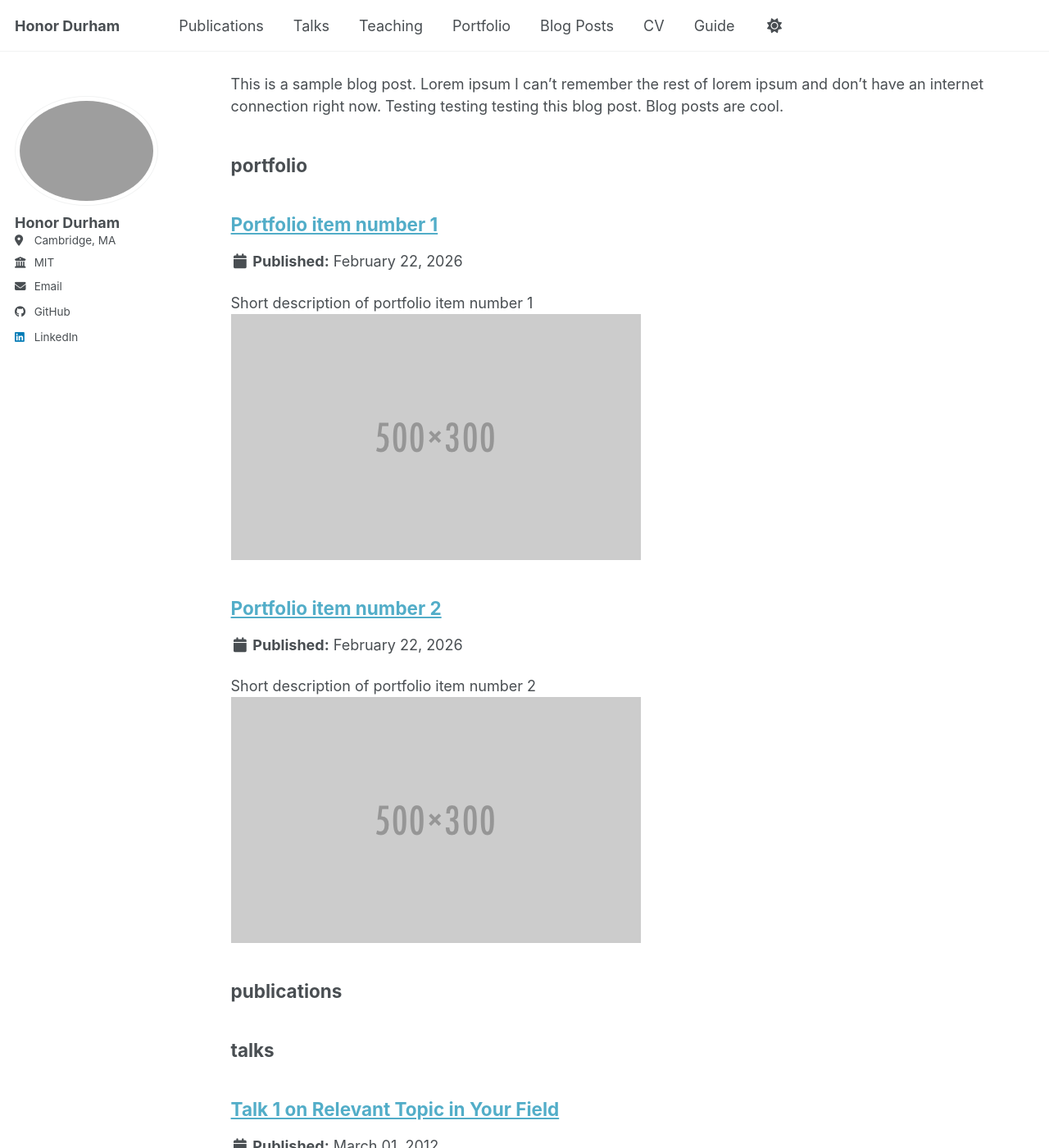
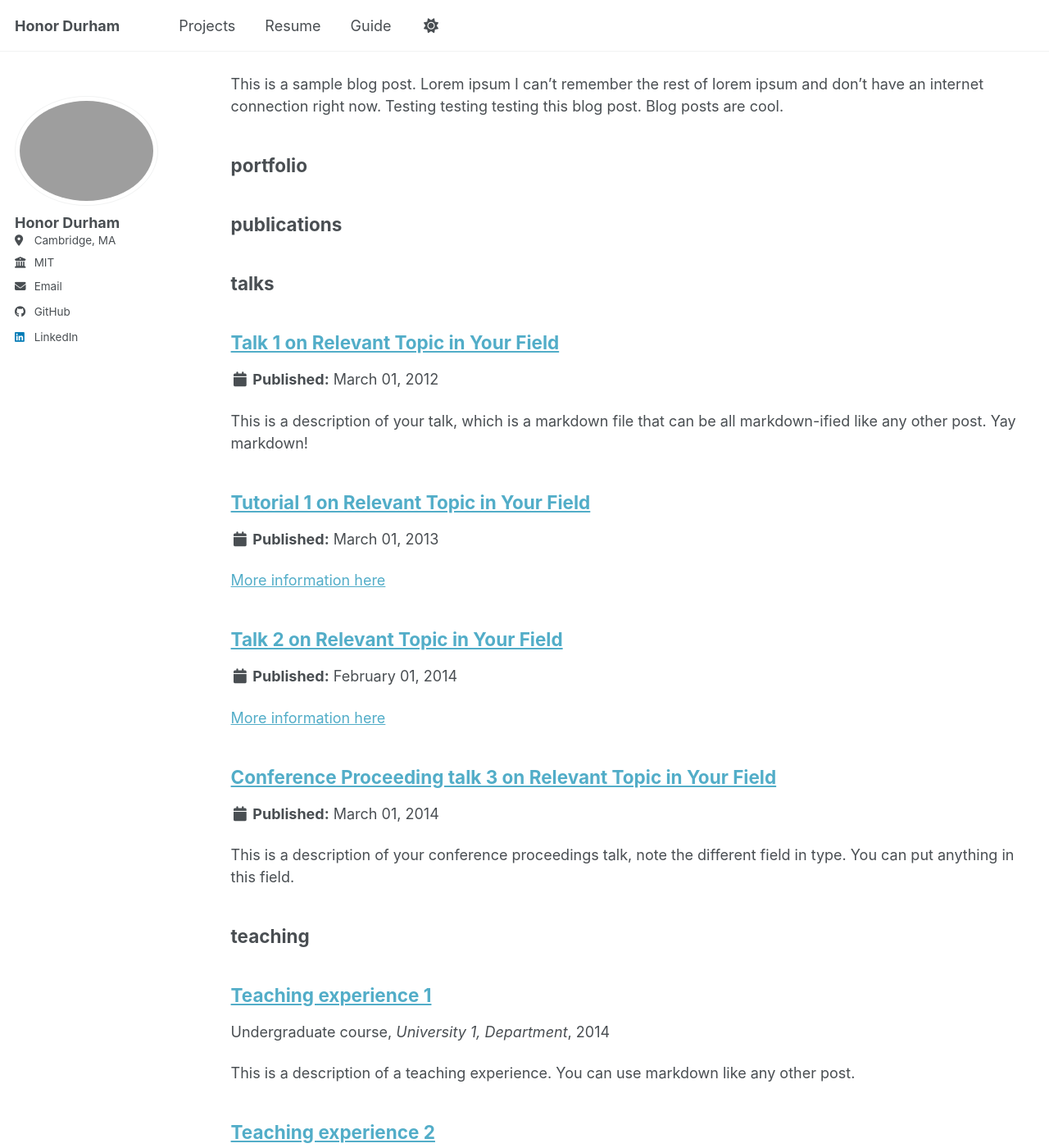
Before and after one commit to honordurham/honordurham.github.io, a Jekyll site: the page built from _pages/sitemap.md, in a window 1280 px wide and 1400 px high, scrolled down 2714 px. Shown: the whole window at 82% size. Built offline with Jekyll 4.4.1, drawn with Linux system fonts in a browser that asks for light colours; a script bundle is joined from its source files by our own code; library files that are not in the unit come from our copies.

Commit message:
more changes

```diff
--- a/_config.yml
+++ b/_config.yml
@@ -23,7 +23,7 @@ repository               : "honordurham.github.io"
 #               Additional customization can be done by editing /_includes/author-profile.html
 author:
   # Biographic information
-  avatar           : "symposium.png"
+  avatar           : "symposium.jpg"
   name             : "Honor Durham"
   pronouns         : # example: "she/her"
   bio              : # "Short biography for the left-hand sidebar"
--- a/_data/navigation.yml
+++ b/_data/navigation.yml
@@ -8,26 +8,11 @@
 #      Markdown formatted page while the second is generated using JSON.
 
 main:
-  - title: "Publications"
-    url: /publications/
+  - title: "Projects"
+    url: /projects/
 
-  - title: "Talks"
-    url: /talks/
-
-  - title: "Teaching"
-    url: /teaching/
-
-  - title: "Portfolio"
-    url: /portfolio/
-
-  - title: "Blog Posts"
-    url: /year-archive/
-
-  - title: "CV"
-    url: /cv/
-
-  # - title: "CV"
-  #   url: /cv-json/
+  - title: "Resume"
+    url: /files/Honor_Durham_Resume.pdf
 
   - title: "Guide"
     url: /markdown/
--- a/_portfolio/portfolio-1.md
+++ /dev/null
@@ -1,7 +0,0 @@
----
-title: "Portfolio item number 1"
-excerpt: "Short description of portfolio item number 1<br/><img src='/images/500x300.png'>"
-collection: portfolio
----
-
-This is an item in your portfolio. It can be have images or nice text. If you name the file .md, it will be parsed as markdown. If you name the file .html, it will be parsed as HTML.
--- a/_portfolio/portfolio-2.html
+++ /dev/null
@@ -1,7 +0,0 @@
----
-title: "Portfolio item number 2"
-excerpt: "Short description of portfolio item number 2 <br/><img src='/images/500x300.png'>"
-collection: portfolio
----
-
-This is an item in your portfolio. It can be have images or nice text. If you name the file .md, it will be parsed as markdown. If you name the file .html, it will be parsed as HTML.
```
Also changed, not shown: _data/authors.yml (+7 -15 lines), _pages/portfolio.html (+5 -3 lines), _projects/projects-1.md (added, +7 -0 lines), 4 other files.
